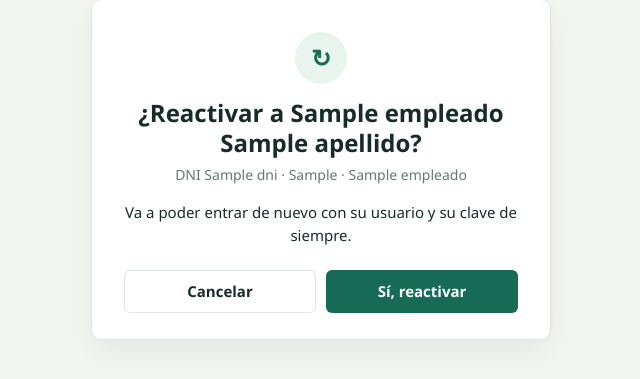
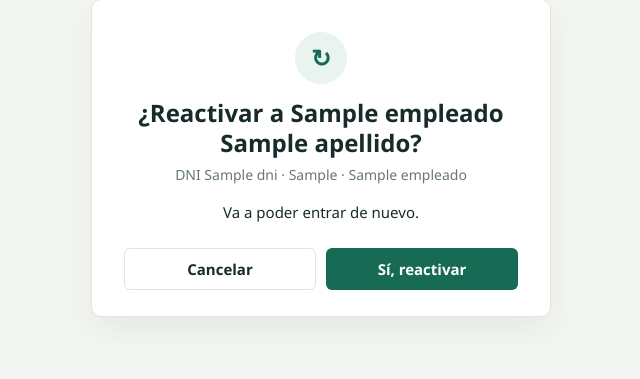
Before and after one commit to pedropizarro161294-debug/rent_a_car, a Django app: template MiPrimerProyect/miprimerapp/templates/empleados/confirmar_estado.html in a window 1280 px wide. Shown: the part 129-508 px from the top of the page, without its empty margins (319-959 px from the left). Run offline with Django 5.2, Linux system fonts and the light colour scheme; the template is opened without the code that fills it: most values are stand-ins (such as "Sample title", 1, 10 or a date in 2020).

Commit message:
Textos más cortos en la confirmación de baja / reactivación
Co-Authored-By: Claude Opus 5.5 <noreply@anthropic.com>
Claude-Session: https://claude.ai/code/session_01P5NSBQLXforxGZmx12St8H

```diff
--- a/MiPrimerProyect/miprimerapp/templates/empleados/confirmar_estado.html
+++ b/MiPrimerProyect/miprimerapp/templates/empleados/confirmar_estado.html
@@ -8,7 +8,7 @@
 	<h1>{% if accion == "baja" %}¿Dar de baja a {{ empleado.nombre }} {{ empleado.apellido }}?{% else %}¿Reactivar a {{ empleado.nombre }} {{ empleado.apellido }}?{% endif %}</h1>
 	<p class="confirm-meta">DNI {{ empleado.dni }} · {{ empleado.id_perfil|default:"Sin rol" }}{% if empleado.nombre_usuario %} · {{ empleado.nombre_usuario }}{% endif %}</p>
 	<p class="confirm-text">
-		{% if accion == "baja" %}No va a poder entrar al sistema. Sus alquileres y pagos quedan guardados y lo podés reactivar cuando quieras.{% else %}Va a poder entrar de nuevo con su usuario y su clave de siempre.{% endif %}
+		{% if accion == "baja" %}No va a poder entrar al sistema.{% else %}Va a poder entrar de nuevo.{% endif %}
 	</p>
 	<form method="post" class="confirm-buttons">
 		{% csrf_token %}
```
